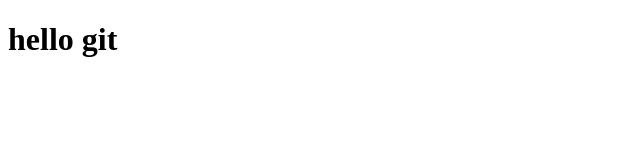
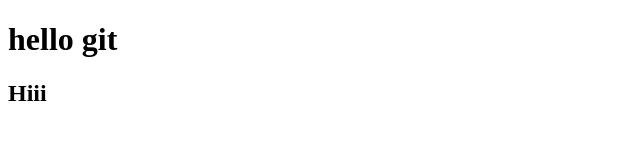
Before and after one commit to nedamaleki/git-project-one, a plain HTML site: page index.html in a window 1280 px wide. Shown: the full height of the page, 0-640 px from the left. Drawn offline with Linux system fonts and the light colour scheme.

```diff
--- a/index.html
+++ b/index.html
@@ -9,4 +9,5 @@
 
 <body>
     <h1> hello git</h1>
+    <h2> Hiii</h2>
 </body>
```
